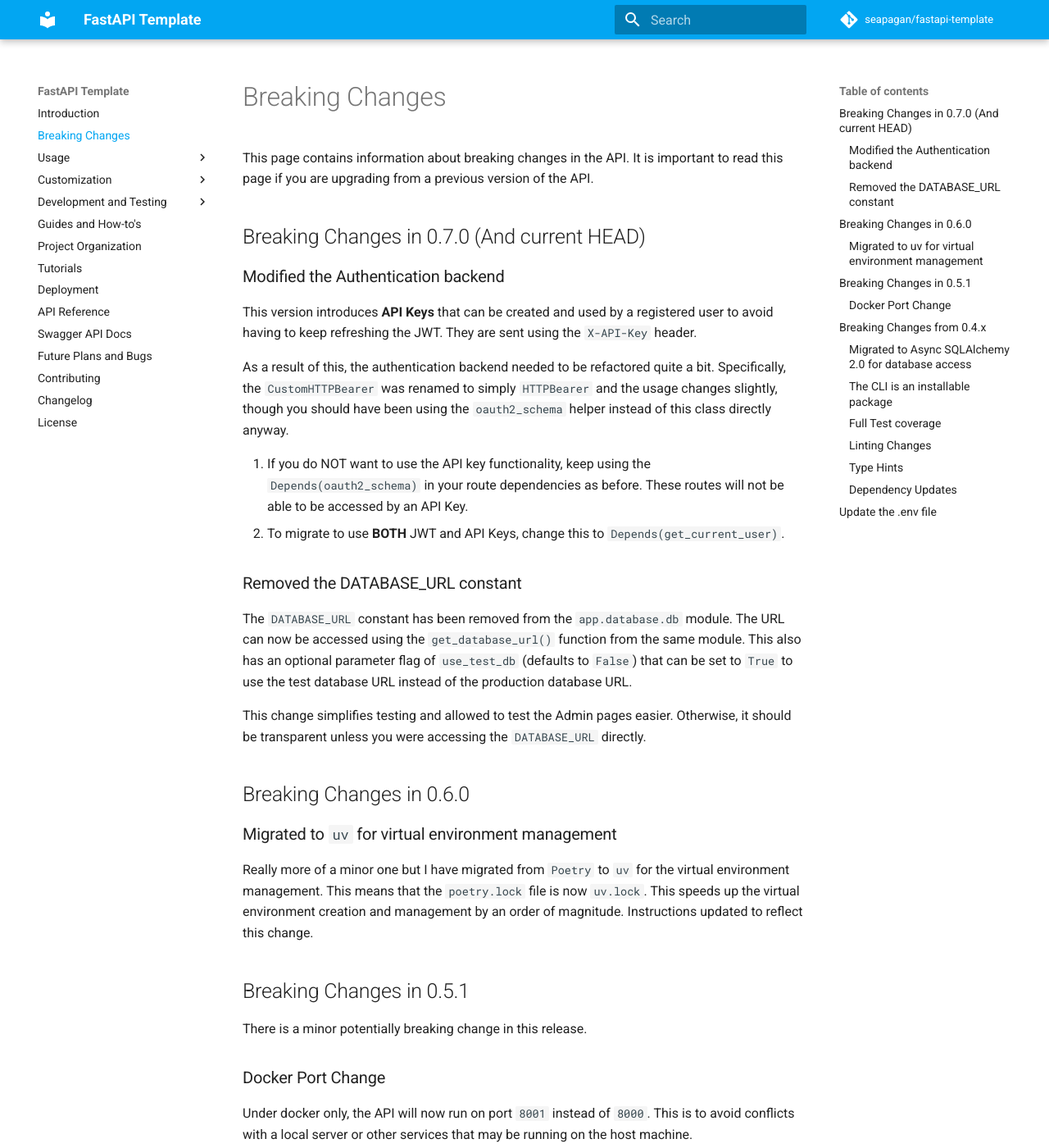
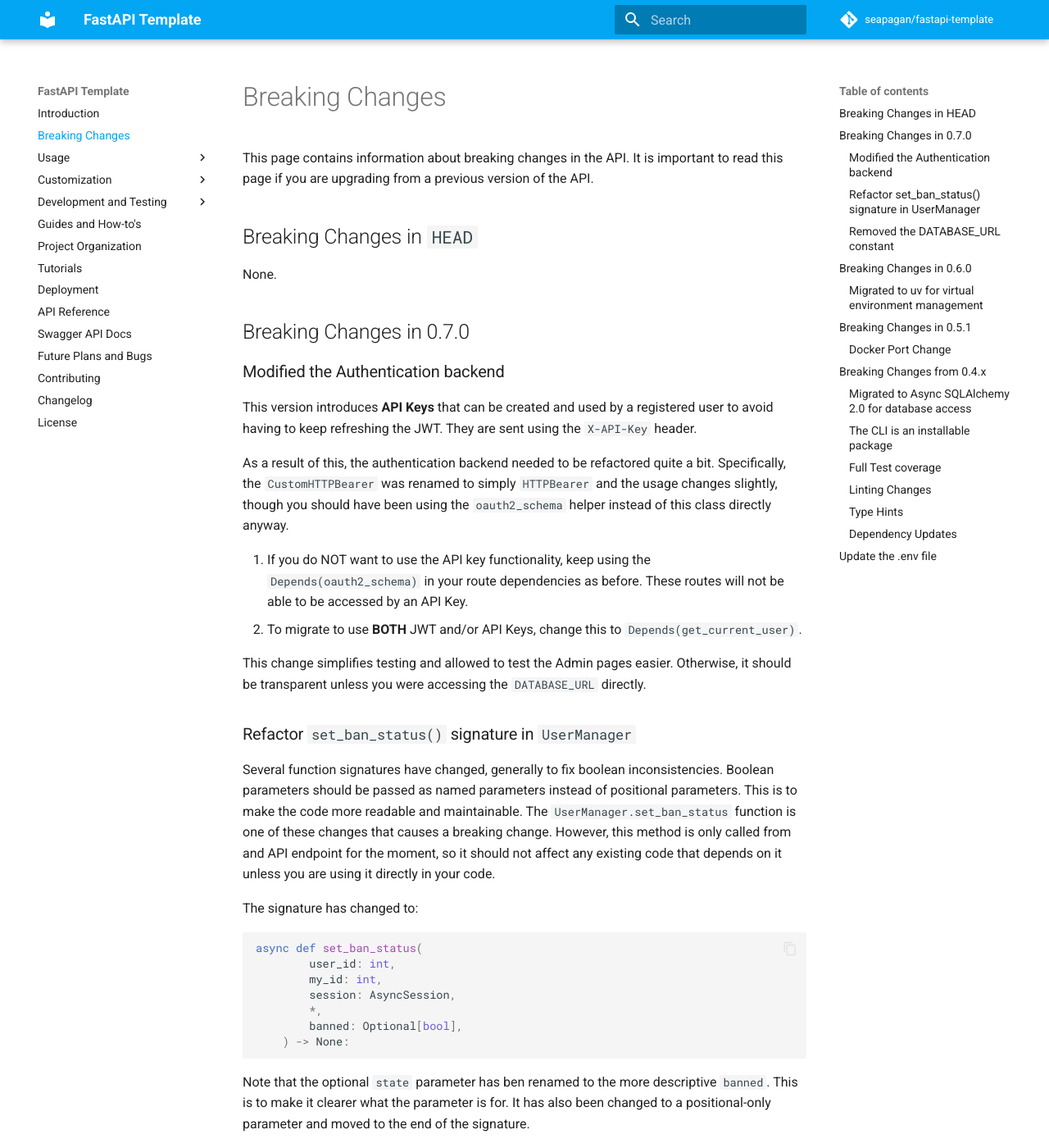
Before and after one commit to seapagan/fastapi-template, an MkDocs documentation site: the page built from docs/important.md, in a window 1280 px wide and 1400 px high. Shown: the whole window at 82% size. Built offline with MkDocs 1.6.1 and Material for MkDocs 9.7.7, drawn with Linux system fonts in a browser that asks for light colours; comment, search, counter and statistics services are not loaded.

Commit message:
update documentation for breaking changes in 0.7.0 and add warning in index
Signed-off-by: Grant Ramsay <seapagan@gmail.com>

````diff
--- a/docs/important.md
+++ b/docs/important.md
@@ -4,7 +4,11 @@
 important to read this page if you are upgrading from a previous version of the
 API.
 
-## Breaking Changes in 0.7.0 (And current HEAD)
+## Breaking Changes in `HEAD`
+
+None.
+
+## Breaking Changes in 0.7.0
 
 ### Modified the Authentication backend
 
@@ -20,8 +24,39 @@
 1. If you do NOT want to use the API key functionality, keep using the
    `Depends(oauth2_schema)` in your route dependencies as before. These routes
    will not be able to be accessed by an API Key.
-2. To migrate to use **BOTH** JWT and API Keys, change this to
+2. To migrate to use **BOTH** JWT and/or API Keys, change this to
    `Depends(get_current_user)`.
+
+This change simplifies testing and allowed to test the Admin pages easier.
+Otherwise, it should be transparent unless you were accessing the `DATABASE_URL`
+directly.
+
+### Refactor `set_ban_status()` signature in `UserManager`
+
+Several function signatures have changed, generally to fix boolean
+inconsistencies. Boolean parameters should be passed as named parameters
+instead of positional parameters. This is to make the code more readable and
+maintainable. The `UserManager.set_ban_status` function is one of these changes
+that causes a breaking change. However, this method is only called from and API
+endpoint for the moment, so it should not affect any existing code that
+depends on it unless you are using it directly in your code.
+
+The signature has changed to:
+
+```python
+async def set_ban_status(
+        user_id: int,
+        my_id: int,
+        session: AsyncSession,
+        *,
+        banned: Optional[bool],
+    ) -> None:
+```
+
+Note that the optional `state` parameter has ben renamed to the more descriptive
+`banned`. This is to make it clearer what the parameter is for. It has also
+been changed to a positional-only parameter and moved to the end of the
+signature.
 
 ### Removed the DATABASE_URL constant
 
````
Also changed, not shown: other parts of docs/important.md (+0 -4 lines), docs/index.md (+10 -8 lines).
